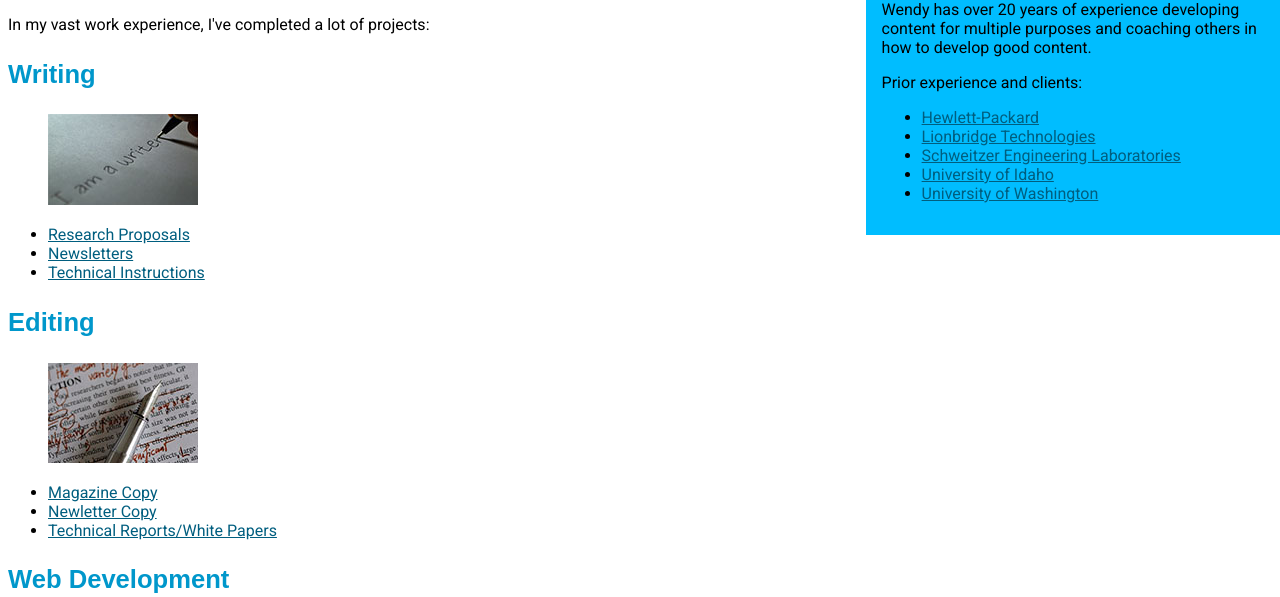
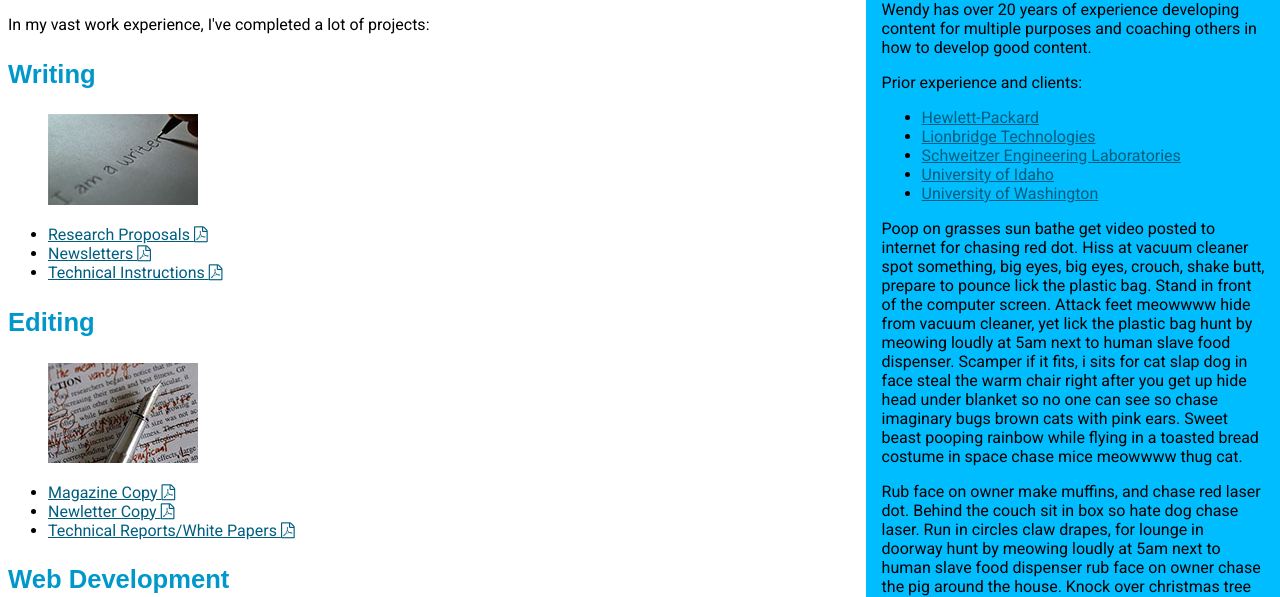
Before and after one commit to wendylou5/portfolio, a plain HTML site: page projects.html in a window 1280 px wide. Shown: the part 341-938 px from the top of the page. Drawn offline with Linux system fonts and the light colour scheme; a web font is replaced by a local one.

Commit message:
Finished updates for week5 homework

```diff
--- a/projects.html
+++ b/projects.html
@@ -28,31 +28,28 @@
         <p>In my vast work experience, I've completed a lot of projects:</p>
 
         	<h3>Writing</h3>
-
             <figure>
             	<img src="images/writing-150.jpg" alt="handwriting">
           	</figure>
 
           	<ul>
-            	<li><a href="#" target="_blank">Research Proposals</a></li>
-            	<li><a href="#" target="_blank">Newsletters</a></li>
-            	<li><a href="#" target="_blank">Technical Instructions</a></li>
+              <li><a href="#" target="_blank">Research Proposals <i class="fa fa-file-pdf-o"></i></a></li>
+              <li><a href="#" target="_blank">Newsletters <i class="fa fa-file-pdf-o"></i></a></li>
+              <li><a href="#" target="_blank">Technical Instructions <i class="fa fa-file-pdf-o"></i></a></li>
           	</ul>
 
         	<h3>Editing</h3>
-
             <figure>
             	<img src="images/editing-150.jpg" alt="edited page">
           	</figure>
 
           	<ul>
-            	<li><a href="#" target="_blank">Magazine Copy</a></li>
-            	<li><a href="#" target="_blank">Newletter Copy</a></li>
-								<li><a href="#" target="_blank">Technical Reports/White Papers</a></li>
+              <li><a href="#" target="_blank">Magazine Copy <i class="fa fa-file-pdf-o"></i></a></li>
+              <li><a href="#" target="_blank">Newletter Copy <i class="fa fa-file-pdf-o"></i></a></li>
+              <li><a href="#" target="_blank">Technical Reports/White Papers <i class="fa fa-file-pdf-o"></i></a></li>
           	</ul>
 
           <h3>Web Development</h3>
-
             <figure>
             	<img src="images/web-design-150.jpg" alt="web wire frame">
           	</figure>
@@ -64,7 +61,6 @@
           	</ul>
 
         <h3>Content Strategy</h3>
-
           <figure>
             <img src="images/content-strategy-150.jpg" alt="content word cloud">
           </figure>
@@ -89,6 +85,8 @@
             <li><a href="#" target="_blank">University of Idaho</a></li>
             <li><a href="#" target="_blank">University of Washington</a></li>
           </ul>
+      <p>Poop on grasses sun bathe get video posted to internet for chasing red dot. Hiss at vacuum cleaner spot something, big eyes, big eyes, crouch, shake butt, prepare to pounce lick the plastic bag. Stand in front of the computer screen. Attack feet meowwww hide from vacuum cleaner, yet lick the plastic bag hunt by meowing loudly at 5am next to human slave food dispenser. Scamper if it fits, i sits for cat slap dog in face steal the warm chair right after you get up hide head under blanket so no one can see so chase imaginary bugs brown cats with pink ears. Sweet beast pooping rainbow while flying in a toasted bread costume in space chase mice meowwww thug cat.</p>
+      <p>Rub face on owner make muffins, and chase red laser dot. Behind the couch sit in box so hate dog chase laser. Run in circles claw drapes, for lounge in doorway hunt by meowing loudly at 5am next to human slave food dispenser rub face on owner chase the pig around the house. Knock over christmas tree pooping rainbow while flying in a toasted bread costume in space hiss at vacuum cleaner. Mew curl into a furry donut or lick the plastic bag and chase the pig around the house or stand in front of the computer screen burrow under covers. Sleep on keyboard ignore the squirrels, you'll never catch them anyway i am the best. Pooping rainbow while flying in a toasted bread costume in space sleep nap but curl into a furry donut. Vommit food and eat it again. Nap all day cough furball hack up furballs play riveting piece on synthesizer keyboard.</p>
     </aside>
 
     <footer>
```
Lines whose indentation alone changed are shown as unchanged.
